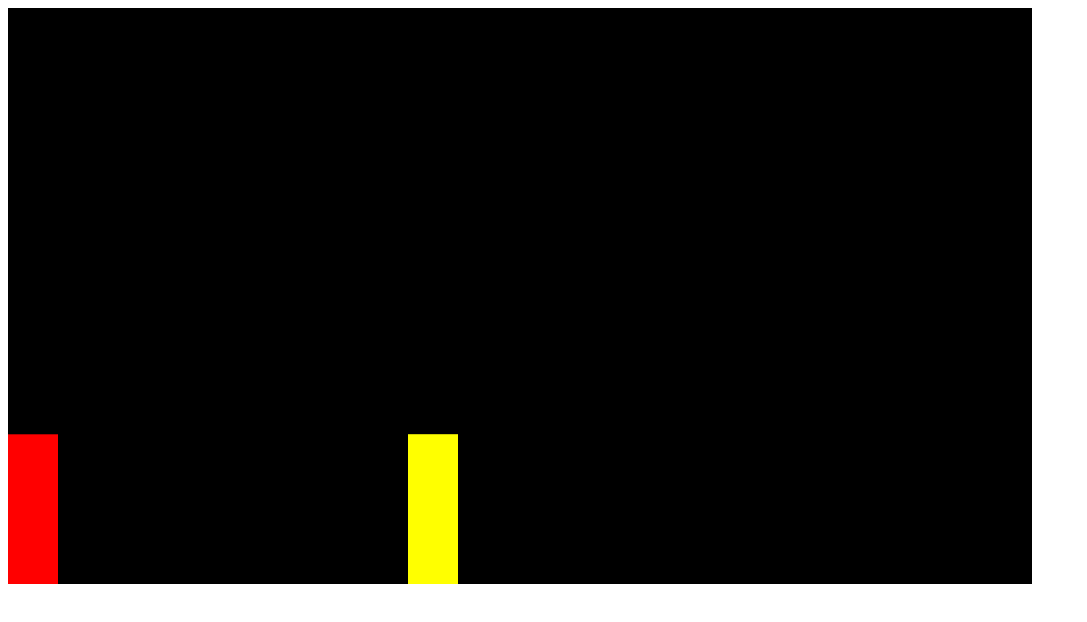
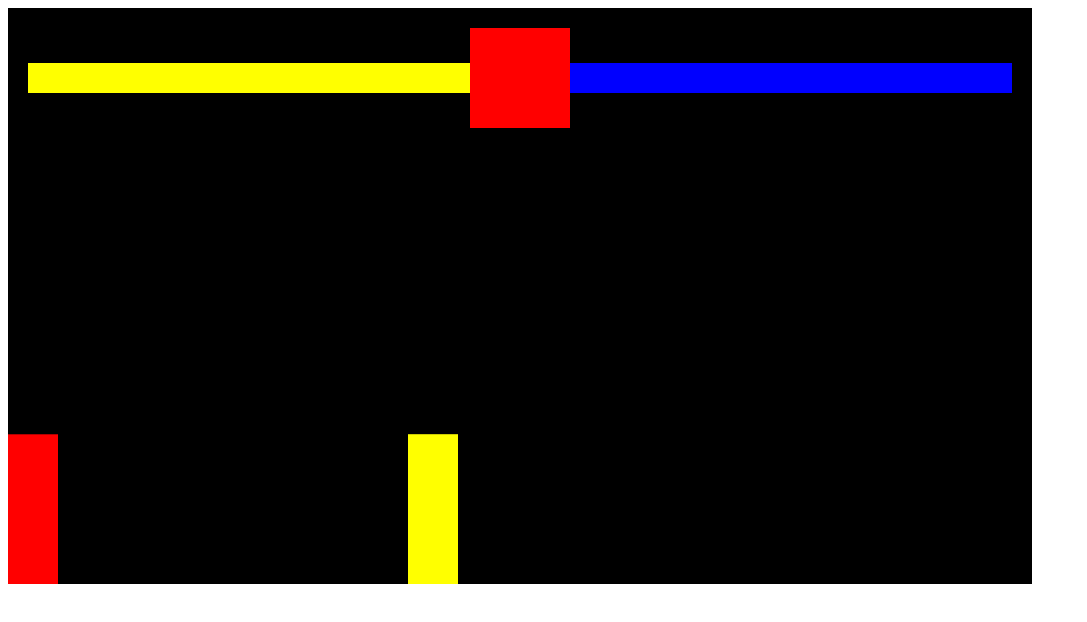
Before and after one commit to ArkBog/fighting-game, a plain HTML site: page index.html in a window 1280 px wide. Shown: the whole page, without its empty margins (0-1087 px from the left). Drawn offline with Linux system fonts and the light colour scheme.

Commit message:
added lifebar and timer

```diff
--- a/index.html
+++ b/index.html
@@ -1,16 +1,44 @@
 <!DOCTYPE html>
 <html lang="en">
-<head>
-    <meta charset="UTF-8">
-    <meta name="viewport" content="width=device-width, initial-scale=1.0">
+  <head>
+    <meta charset="UTF-8" />
+    <meta name="viewport" content="width=device-width, initial-scale=1.0" />
     <title>Document</title>
-</head>
-<body>
-    <canvas>
-
-    </canvas>
-    <script src="index.js">
-
-    </script>
-</body>
+    <style>
+      * {
+        box-sizing: border-box;
+      }
+    </style>
+  </head>
+  <body>
+    <div style="position: relative; display: inline-block">
+      <div
+        style="
+          position: absolute;
+          display: flex;
+          width: 100%;
+          align-items: center;
+          padding: 20px;
+        "
+      >
+        <div style="background-color: yellow; height: 30px; width: 100%"></div>
+        <div
+          style="
+            background-color: red;
+            width: 100px;
+            height: 100px;
+            flex-shrink: 0;
+          "
+        ></div>
+        <div style="position: relative; height: 30px; width: 100%">
+          <div
+            style="background-color: yellow; height: 30px;"
+          ></div>
+          <div id="enemyHealth" style="position: absolute; background-color: blue; top: 0; right: 0; bottom: 0; left: 0;"></div>
+        </div>
+      </div>
+      <canvas> </canvas>
+    </div>
+    <script src="index.js"></script>
+  </body>
 </html>
--- a/index.js
+++ b/index.js
@@ -9,19 +9,24 @@ c.fillRect(0, 0, canvas.width, canvas.height);
 const gravity = 0.7;
 
 class Sprite {
-  constructor({ position, velocity, color = "red" }) {
+  constructor({ position, velocity, color = "red", offset }) {
     (this.position = position),
       (this.velocity = velocity),
       (this.width = 50),
       (this.height = 150),
       this.lastKey,
       (this.attackBox = {
-        position: this.position,
+        position: {
+          x: this.position.x,
+          y: this.position.y
+        },
+        offset,
         width: 100,
         height: 50,
       });
     this.color = color,
-    this.isAttacking = false;
+    this.isAttacking,
+    this.health = 100
   }
 
   draw() {
@@ -42,6 +47,8 @@ class Sprite {
 
   update() {
     this.draw();
+    this.attackBox.position.x = this.position.x - this.attackBox.offset.x
+    this.attackBox.position.y = this.position.y
     this.position.x += this.velocity.x;
     this.position.y += this.velocity.y;
 
@@ -68,6 +75,10 @@ const player = new Sprite({
     x: 0,
     y: 0,
   },
+  offset:{
+    x: 0,
+    y: 0,
+  }
 });
 
 const enemy = new Sprite({
@@ -80,6 +91,10 @@ const enemy = new Sprite({
     y: 0,
   },
   color: "yellow",
+  offset:{
+    x: +50,
+    y: 0,
+  }
 });
 
 console.log(player);
@@ -105,6 +120,15 @@ const keys = {
   },
 };
 
+function rectangularCollision({rectangle1, rectangle2}) {
+ return (
+  rectangle1.attackBox.position.x + rectangle1.attackBox.width >= rectangle2.position.x &&
+  rectangle1.attackBox.position.x <= rectangle2.position.x + rectangle2.width &&
+  rectangle1.attackBox.position.y + rectangle1.attackBox.height >= rectangle2.position.y &&
+  rectangle1.attackBox.position.y <= rectangle2.position.y + rectangle2.height
+ )
+}
+
 function animate() {
   window.requestAnimationFrame(animate);
   c.fillStyle = "black";
@@ -128,14 +152,19 @@ function animate() {
   }
 
   if (
-    player.attackBox.position.x + player.attackBox.width >= enemy.position.x &&
-    player.attackBox.position.x <= enemy.position.x + enemy.width &&
-    player.attackBox.position.y + player.attackBox.height >= enemy.position.y &&
-    player.attackBox.position.y <= enemy.position.y + enemy.height &&
+    rectangularCollision({rectangle1: player, rectangle2: enemy}) &&
     player.isAttacking
   ) {
     player.isAttacking = false;
-    console.log("eee");
+    enemy.health -= 20;
+    document.querySelector("#enemyHealth").style.width = enemy.health + "%";
+  }
+  if (
+    rectangularCollision({rectangle1: enemy, rectangle2: player}) &&
+    enemy.isAttacking
+  ) {
+    enemy.isAttacking = false;
+    console.log("eeenemy");
   }
 }
 
@@ -169,6 +198,9 @@ window.addEventListener("keydown", (event) => {
     case "w":
       enemy.velocity.y = -20;
       break;
+    case "t":
+      enemy.attack()
+      break;
   }
 });
 
```
